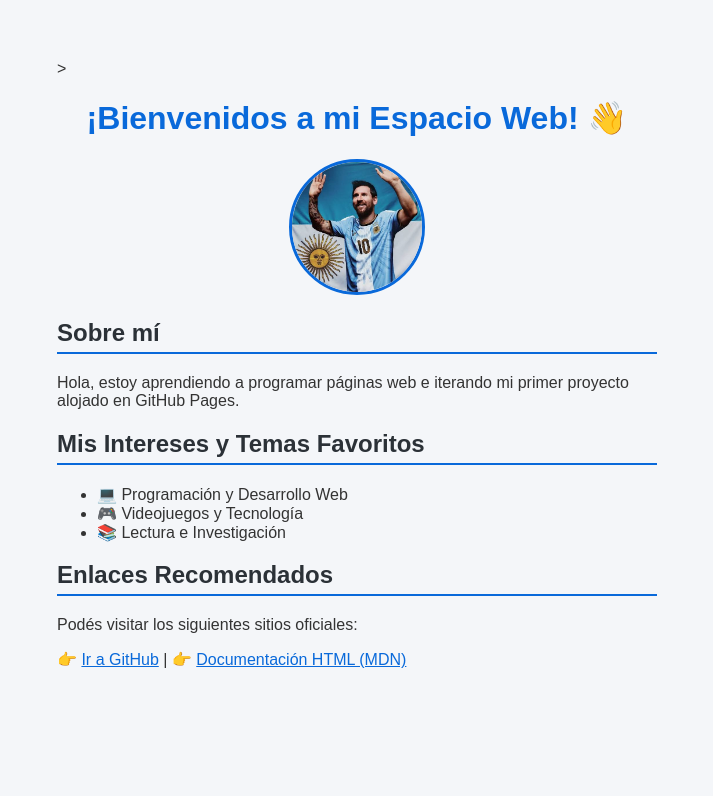
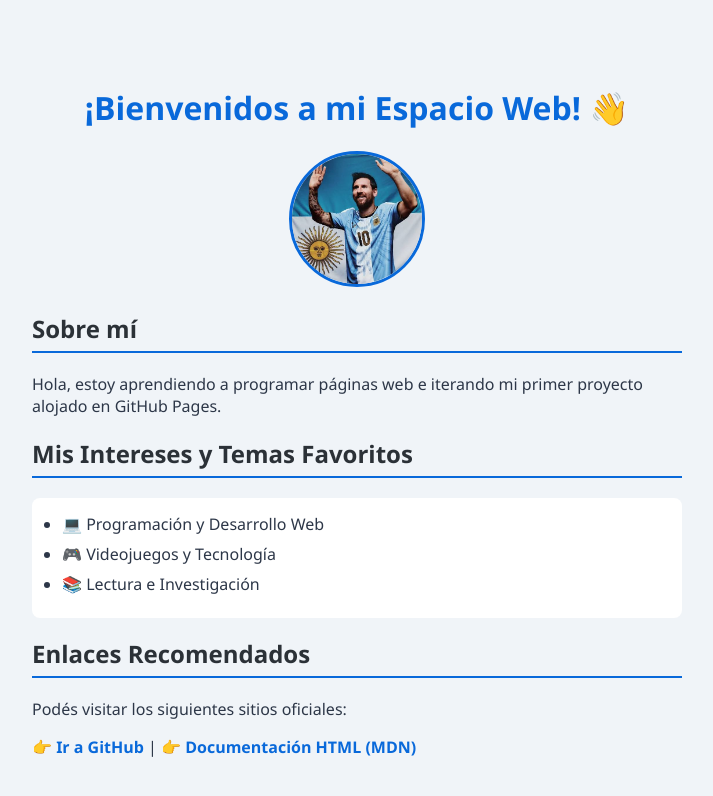
Before and after one commit to NicoBona333/mi-primer-sitio-web, a plain HTML site: page index.html in a window 1280 px wide. Shown: the whole page, without its empty margins (283-996 px from the left). Drawn offline with Linux system fonts and the light colour scheme.

Commit message:
Update index.html

```diff
--- a/index.html
+++ b/index.html
@@ -1,26 +1,25 @@
 <!DOCTYPE html>
 <html lang="es">
-<head<link rel="stylesheet" href="style.css">
-
->
+<head>
     <meta charset="UTF-8">
     <meta name="viewport" content="width=device-width, initial-scale=1.0">
-    <title>Mi Perfil Web v2.0</title>
+    <title>Mi Perfil con CSS</title>
+    <link rel="stylesheet" href="style.css">
 </head>
-<body style="font-family: Arial, sans-serif; max-width: 600px; margin: 40px auto; padding: 20px; background-color: #f4f6f9; color: #333;">
+<body>
 
     <!-- Encabezado principal y Avatar -->
-    <h1 style="color: #0969da; text-align: center;">¡Bienvenidos a mi Espacio Web! 👋</h1>
+    <h1>¡Bienvenidos a mi Espacio Web! 👋</h1>
     <div style="text-align: center;">
         <img src="images.jpg" alt="Avatar representativo" style="width: 130px; height: 130px; border-radius: 50%; border: 3px solid #0969da;">
     </div>
 
     <!-- Seccion Sobre Mí -->
-    <h2 style="color: #2b3137; border-bottom: 2px solid #0969da; padding-bottom: 5px;">Sobre mí</h2>
+    <h2>Sobre mí</h2>
     <p>Hola, estoy aprendiendo a programar páginas web e iterando mi primer proyecto alojado en GitHub Pages.</p>
 
     <!-- Lista de Intereses -->
-    <h2 style="color: #2b3137; border-bottom: 2px solid #0969da; padding-bottom: 5px;">Mis Intereses y Temas Favoritos</h2>
+    <h2>Mis Intereses y Temas Favoritos</h2>
     <ul>
         <li>💻 Programación y Desarrollo Web</li>
         <li>🎮 Videojuegos y Tecnología</li>
@@ -28,11 +27,11 @@
     </ul>
 
     <!-- Enlaces de Interés -->
-    <h2 style="color: #2b3137; border-bottom: 2px solid #0969da; padding-bottom: 5px;">Enlaces Recomendados</h2>
+    <h2>Enlaces Recomendados</h2>
     <p>Podés visitar los siguientes sitios oficiales:</p>
     <p>
-        👉 <a href="https://github.com" target="_blank" style="color: #0969da;">Ir a GitHub</a> |
-        👉 <a href="https://developer.mozilla.org/es/docs/Web/HTML" target="_blank" style="color: #0969da;">Documentación HTML (MDN)</a>
+        👉 <a href="https://github.com" target="_blank">Ir a GitHub</a> |
+        👉 <a href="https://developer.mozilla.org/es/docs/Web/HTML" target="_blank">Documentación HTML (MDN)</a>
     </p>
 
 </body>
```
